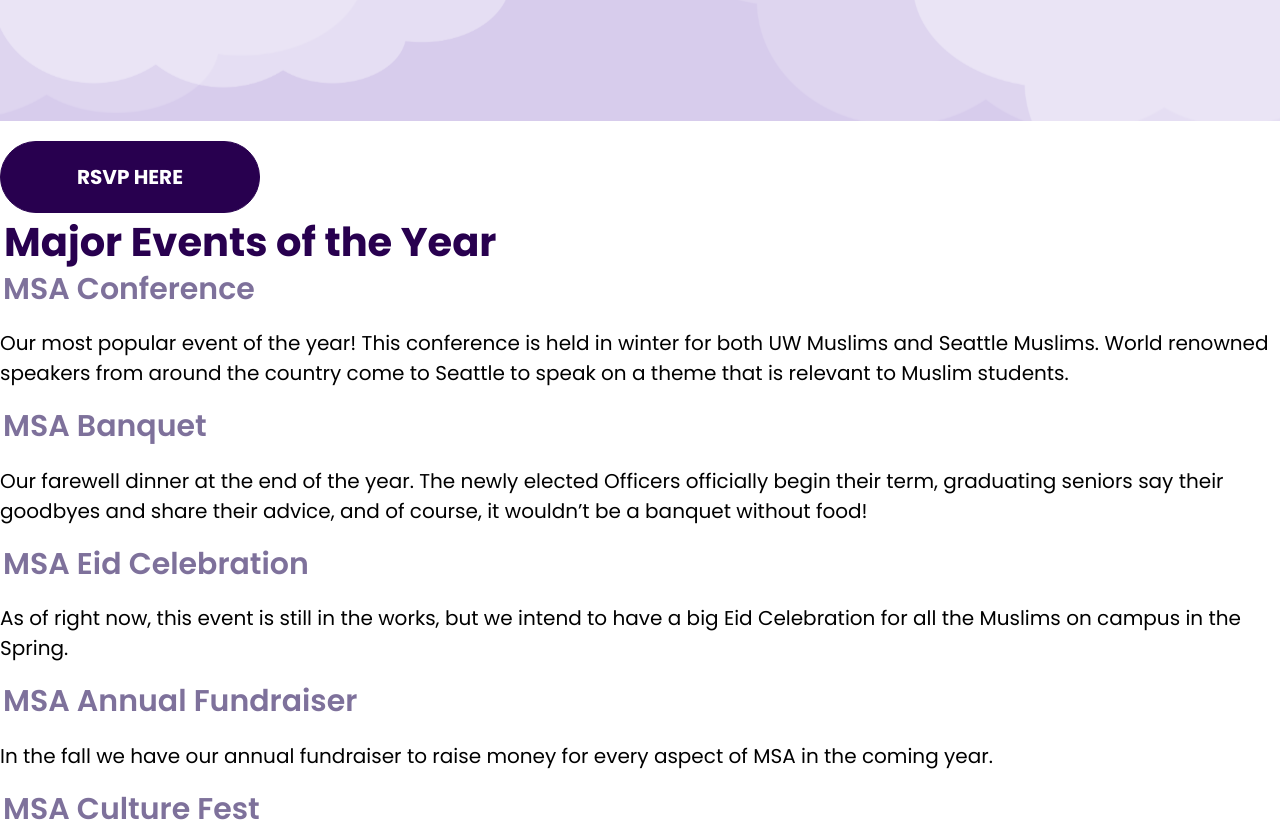
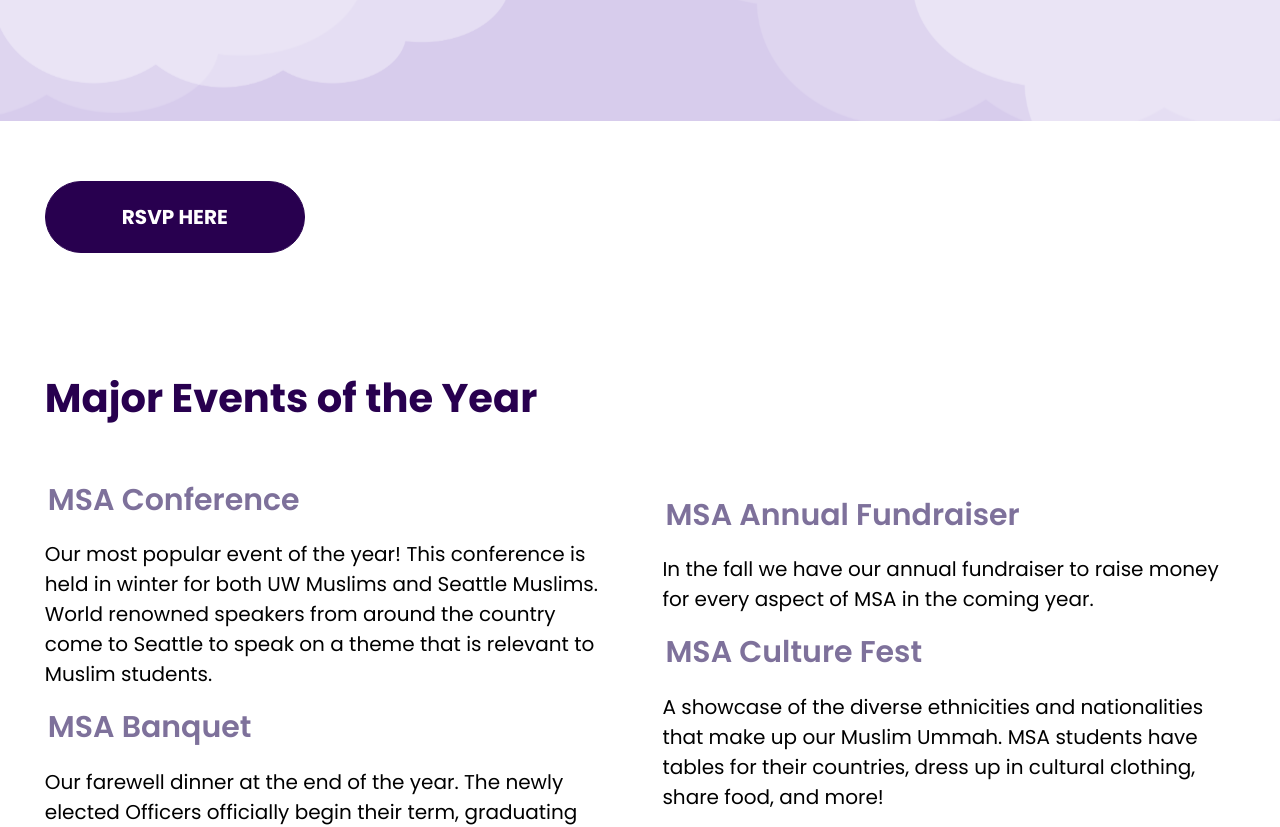
Before and after one commit to webimpactuw/muslim-student-assoc, a React (Create React App) app in the folder msa-react/: page /events in a window 1280 px wide. Shown: the part 581-1408 px from the top of the page. Built offline with nearby package versions, Linux system fonts and the light colour scheme; no server answers.

Commit message:
upcoming event css

```diff
--- a/msa-react/src/App.css
+++ b/msa-react/src/App.css
@@ -209,8 +209,11 @@
 /*
 Events
 */
+.events-head {
+    margin: 10vh 0 2vh 3.5vw;
+}
 .upcoming-event {
-    display: flex;
+    grid-template-columns: 0.75fr 1.25fr;
 }
 
 
--- a/msa-react/src/pages/events/events-home.js
+++ b/msa-react/src/pages/events/events-home.js
@@ -13,9 +13,9 @@
 
     // singleton event: name, desc, link, flyer
     const upcomingEvent = content ?
-        <div className="upcoming-event">
+        <div className="grid-col upcoming-event">
             {content.flyer ? <img src={urlFor(content.flyer).size(580, 740).url()} /> : null}
-            <div className="event-info">
+            <div className="events-info">
                 <h2>{content.name}</h2>
                 <p>{content.description}</p>
                 <button className="purple-button">
@@ -37,8 +37,8 @@
                 <h3>Come out and join us at one of our events!</h3>
             </div>
             {upcomingEvent}
-            <h2>Major Events of the Year</h2>
-            <div className="pillars">
+            <h2 className="events-head">Major Events of the Year</h2>
+            <div className="grid-col">
                 <div>
                     <h3>MSA Conference</h3>
                     <p>Our most popular event of the year! This conference is held in winter for both UW Muslims and Seattle Muslims. World renowned speakers from around the country come to Seattle to speak on a theme that is relevant to Muslim students.</p>
```
